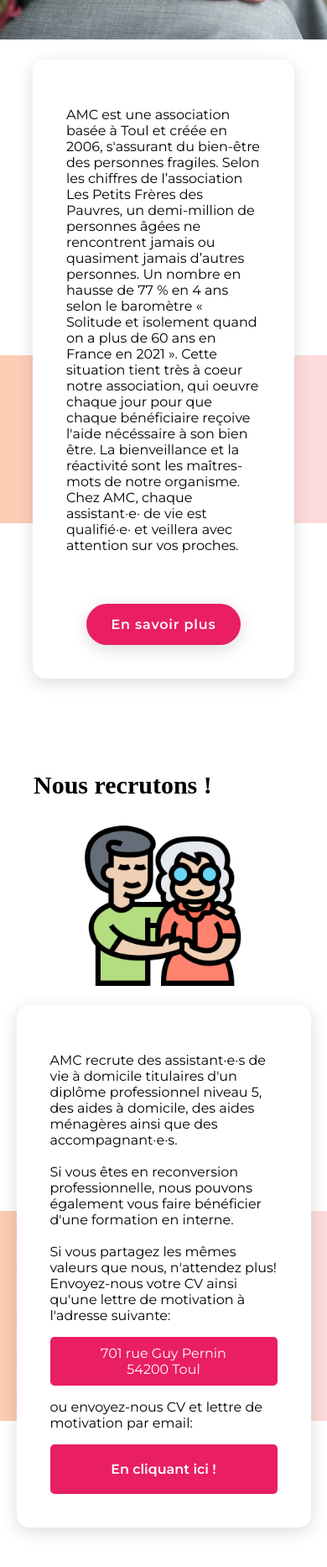
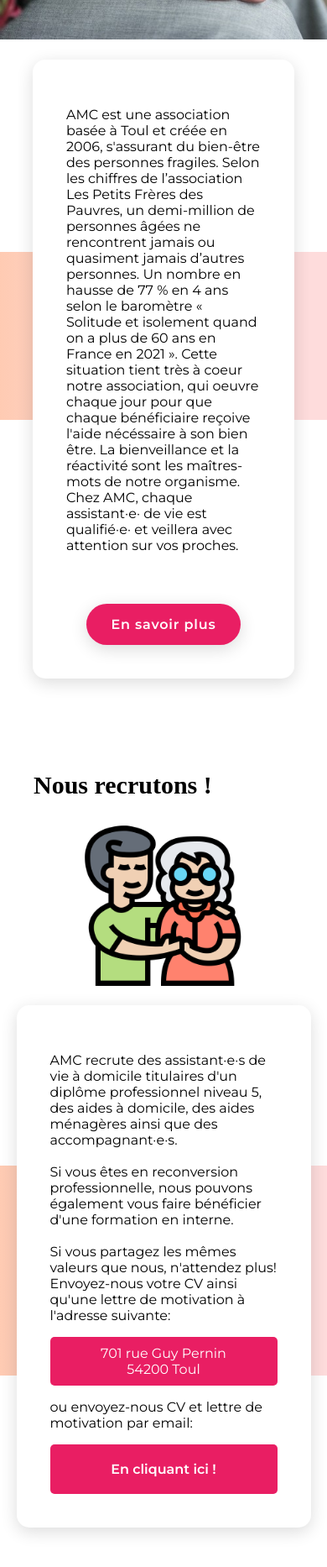
Before and after one commit to MadyKramer/amcwebsite, a React (Create React App) app: page / in a window 390 px wide. Shown: the part 2735-4601 px from the top of the page at 84% size. Built offline with nearby package versions, Linux system fonts and the light colour scheme; a web font is replaced by a local one.

Commit message:
accueil ok

```diff
--- a/src/style.css
+++ b/src/style.css
@@ -436,7 +436,7 @@
 }
 @media (max-width: 767px) {
   .overview__background {
-    top: 72%;
+    top: 60%;
   }
 }
 
@@ -516,7 +516,7 @@
 }
 @media (max-width: 767px) {
   .recruitment__background {
-    top: 72%;
+    top: 66%;
   }
 }
 
--- a/src/styles/accueil/_Intro.scss
+++ b/src/styles/accueil/_Intro.scss
@@ -16,7 +16,6 @@
     @include smartphone{
       font-size: 18px;
       padding:60px 10px 18px 10px;
-
     }
   }
 }
--- a/src/styles/accueil/_Overview.scss
+++ b/src/styles/accueil/_Overview.scss
@@ -46,7 +46,7 @@
       top: 80%;
     }
     @include smartphone{
-      top: 72%;
+      top: 60%;
     }
   }
 }
--- a/src/styles/accueil/_Recruitment.scss
+++ b/src/styles/accueil/_Recruitment.scss
@@ -63,7 +63,7 @@
       top: 70%;
     }
     @include smartphone{
-      top: 72%;
+      top: 66%;
     }
   }
 }
```
